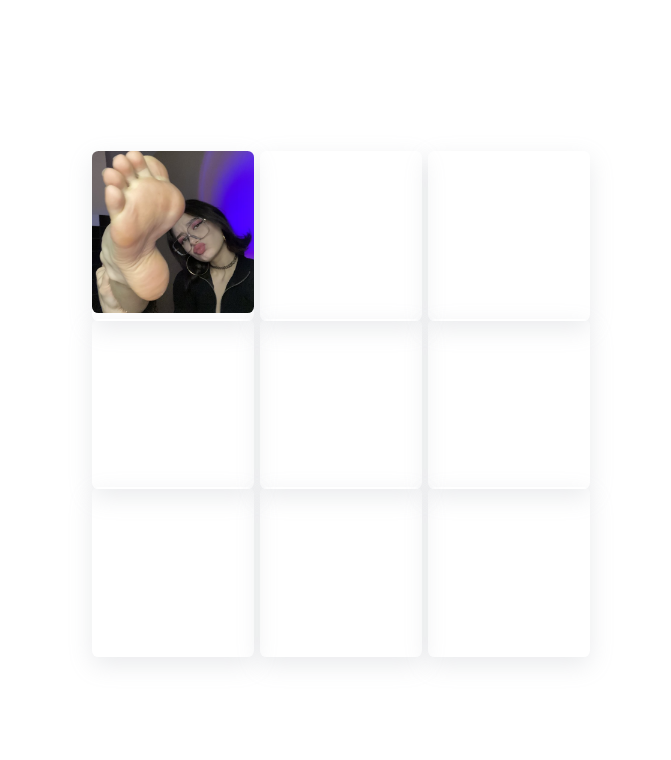
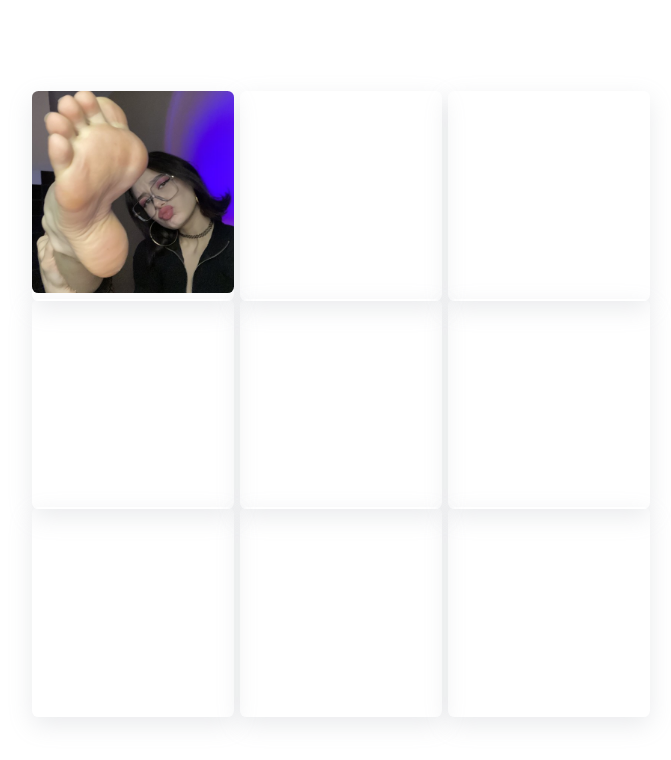
Before and after one commit to bombrot/tic-tac-toes, a React (Vite) app: page / in a window 1280 px wide. Both pictures are taken after a click on the button "play". Shown: the top 760 px of the page, without its empty margins (311-982 px from the left). Built offline with nearby package versions, Linux system fonts and the light colour scheme.

Commit message:
fix: remove field-sizing property

```diff
--- a/src/App.css
+++ b/src/App.css
@@ -18,7 +18,6 @@
 
 main {
   font-family: "Fira Mono", monospace;
-  field-sizing: 1rem;
   flex: 1;
   max-width: 64em;
   width: 100%;
@@ -32,7 +31,7 @@ main {
 }
 
 .grid {
-  max-width: min(100vw, 60vh, 800px);
+  max-width: 600px;
   width: 100%;
   height: 100%;
   display: flex;
```
